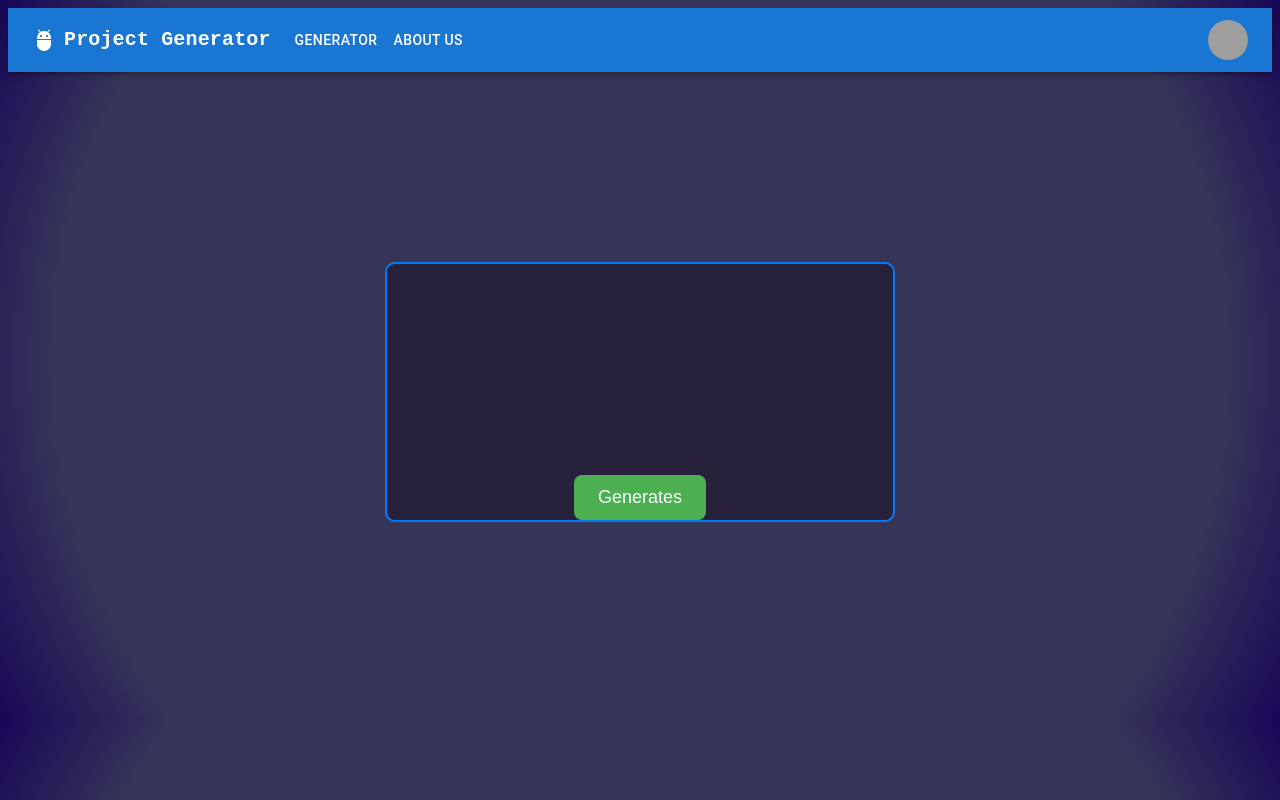
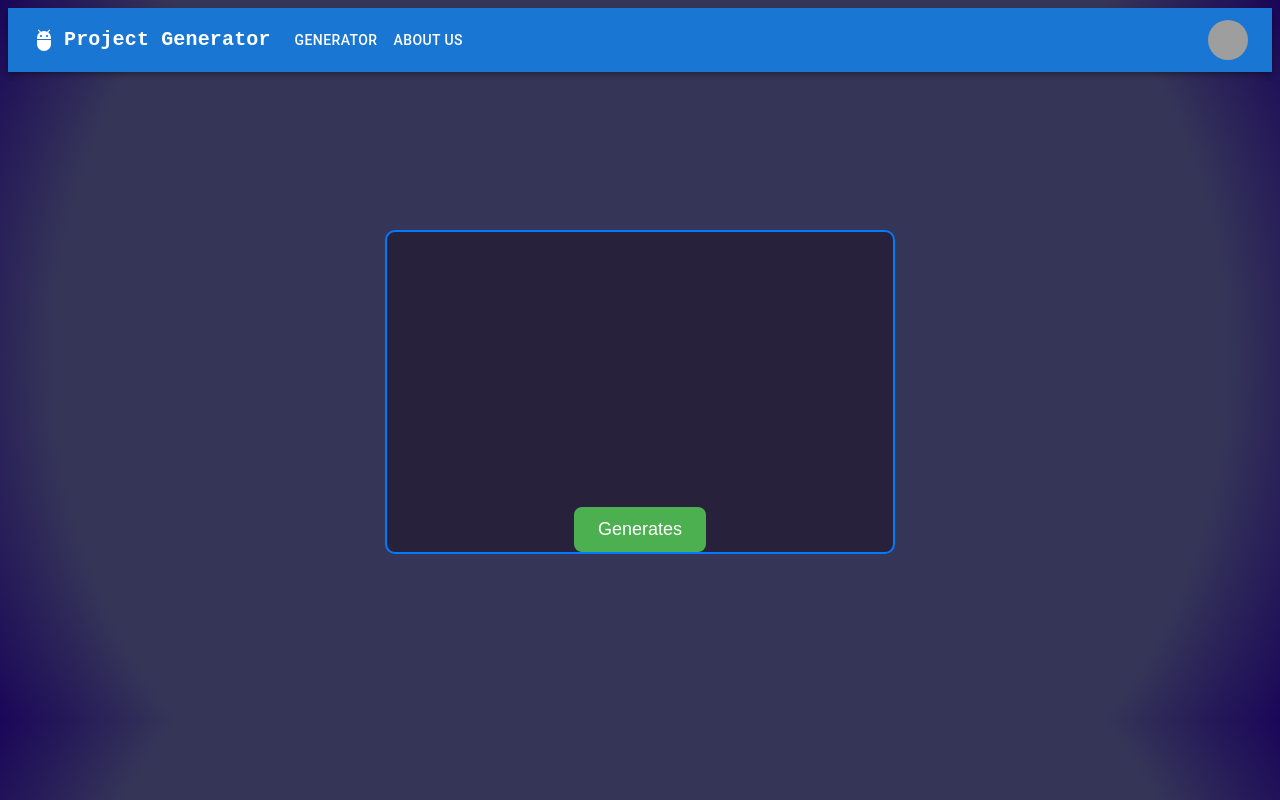
Before and after one commit to RCSIndustries/Project-Generator, a React (Create React App) app in the folder client/: page / in a window 1280 px wide. Built offline with nearby package versions, Linux system fonts and the light colour scheme; grey boxes are pictures that could not be loaded.

Commit message:
Update Generator.tsx

```diff
--- a/client/src/web/components/Generator/Generator.tsx
+++ b/client/src/web/components/Generator/Generator.tsx
@@ -13,8 +13,8 @@ const Wrapper = styled.main`
 const GenBox = styled.div`
 	min-width: 40%;
 	max-width:40%;
-	min-height: 40%;
-	max-width: 40%;
+	min-height: 50%;
+	max-height: 50%;
 	background-color: #27213c; /* Background color for the page */
 	border-radius: 10px; /* Adjust the value to control the amount of rounding */
 	border: 2px solid #007bff;
```
